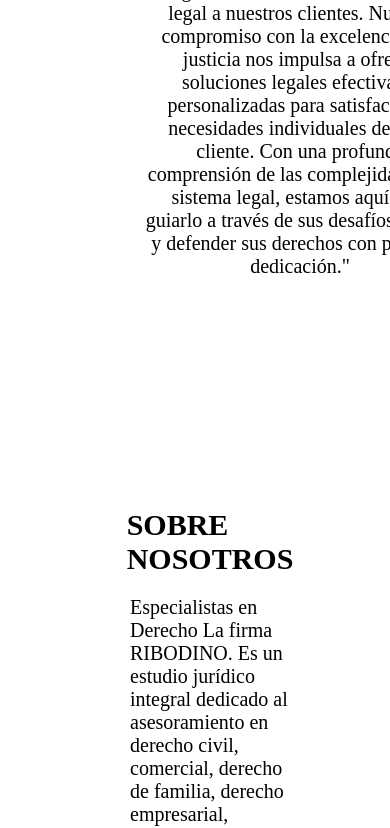
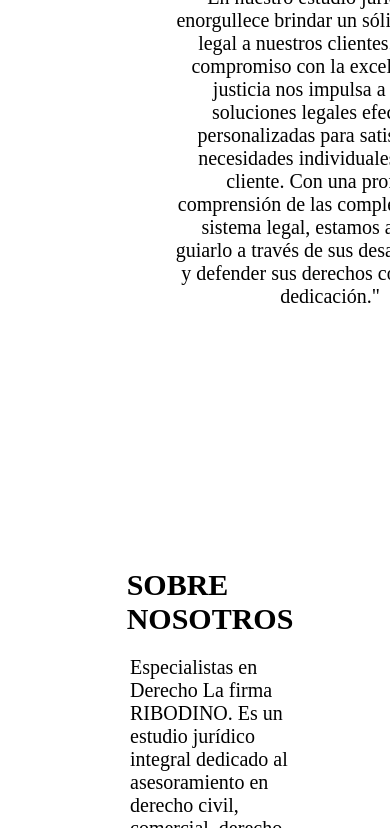
Before and after one commit to enzoribodino/Proyecto_integrador_nucba, a plain HTML site: page index.html in a window 390 px wide. Shown: the part 579-1407 px from the top of the page. Drawn offline with Linux system fonts and the light colour scheme.

Commit message:
blue-label

```diff
--- a/mediaqueries.css
+++ b/mediaqueries.css
@@ -128,7 +128,8 @@ nav i{
 @media(max-width:592px){
 
     #section__hero{
-        margin-right: 120px;
+        /* margin-right: 120px; */
+        padding: 120px;
 
     }
 
```
